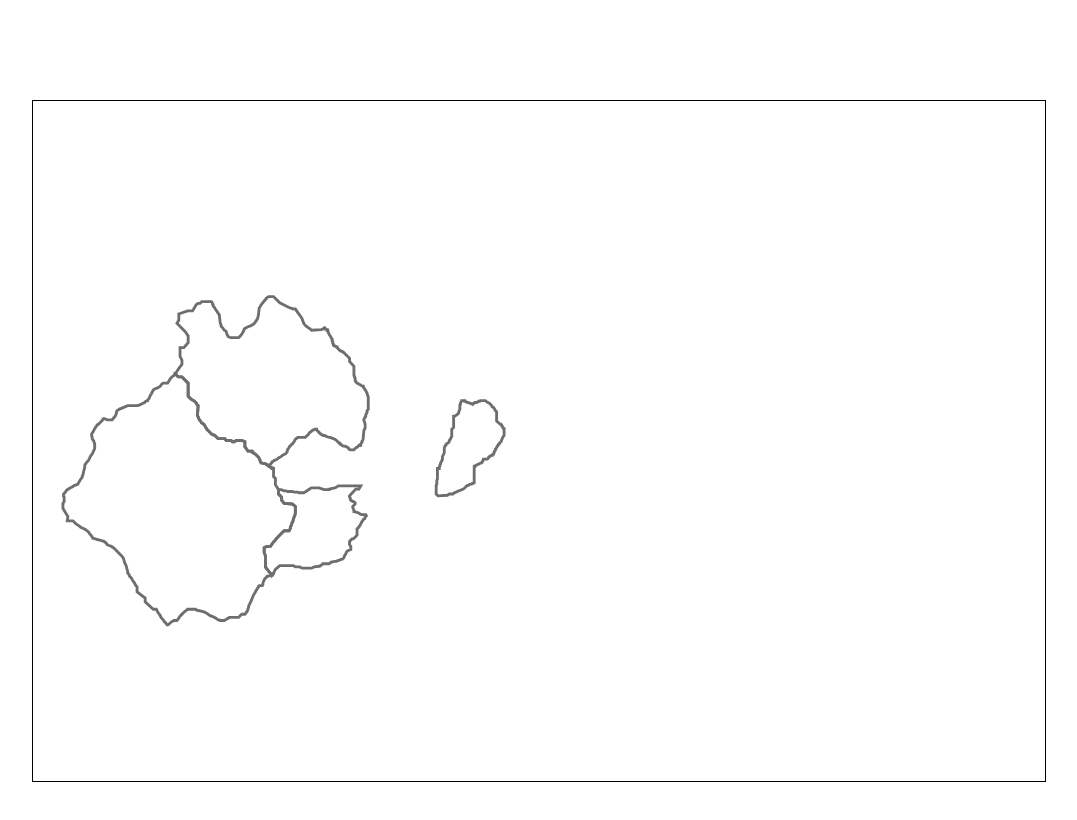
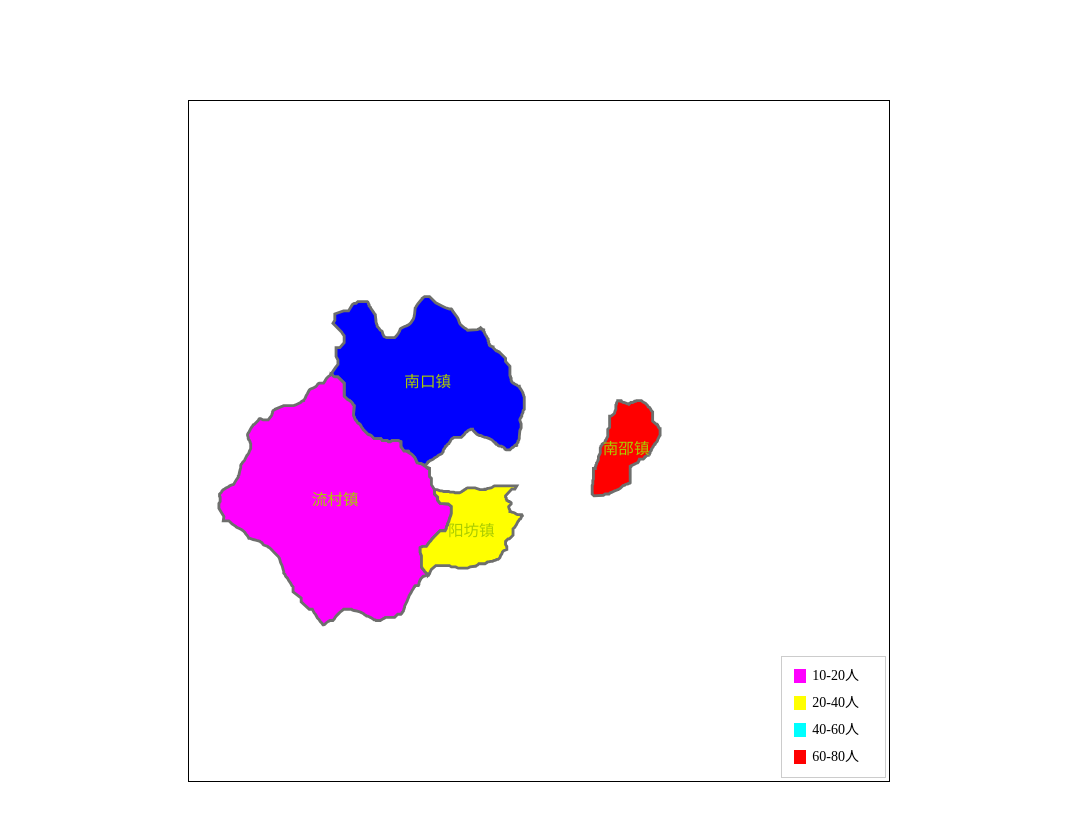
Before and after one commit to battlePlaze/echartsModels, a website: page src/index.html in a window 1280 px wide. Shown: the whole page, without its empty margins (101-1178 px from the left). Drawn offline with nearby package versions, Linux system fonts and the light colour scheme.

Commit message:
perf(location):add some function that is set map property or style
add some function that is set map property or style

```diff
--- a/src/common/js/sxcolormap.js
+++ b/src/common/js/sxcolormap.js
@@ -3,10 +3,11 @@ if (typeof jQuery === 'undefined') {
     alert('请先加载jquery');
 }
 
-
-
-
-
+window.console = window.console || (function () {
+    var c ={};
+    c.log = c.warn = c.debug = c.info = c.error = c.time = c.dir = c.profile= c.clear = c.exception = c.trace = c.assert = function(){};
+    return c;
+})();
 (function(window,$){
 
     $.fn.colorMap = function(){
@@ -15,35 +16,91 @@ if (typeof jQuery === 'undefined') {
         var _this = $(this);
         var returnData = [];
         var r;
-        var view = {};
-
-
-        //清空地图
+        var mapSet = {};
 
 
 
 
+        //地图设置
+        $.extend(true,mapSet,arg[1]);
+        mapSet.viewX = mapSet.viewX || 255;
+        mapSet.viewY = mapSet.viewY || 262;
+        mapSet.offsetX = mapSet.offsetX || 0;
+        mapSet.offsetY = mapSet.offsetY || 0;
 
+        mapSet.blockStyle = mapSet.blockStyle || {"cursor":"pointer", "stroke-width":"1.1", "stroke":"#6e6f6d","fill":"#fff"};
+
+        //清空地图
         _this.empty();
+
+        //添加元素，不破坏原有元素的属性
+        var ranId = randomId();
+        _this.append("<div id='"+ ranId +"' class='svgDiv'></div>");
+
         //画
         function drawMap(){
             var pathArr = [];
+            //图例
+            mapSample();
             if(typeof arg[0] === "string" || $.isArray(arg[0])){
                 pathArr = getPath(arg[0]);
             }
 
             if(pathArr.length > 0){
                 //绘制对象
-                r = Raphael(_this.attr('id'),parseInt(_this.width()),parseInt(_this.height()));
-                r.setViewBox(0,0,255,262);
+                r = Raphael(ranId,parseInt(_this.width()),parseInt(_this.height()));
+                r.setViewBox(mapSet.offsetX,mapSet.offsetY,mapSet.viewX,mapSet.viewY);
+
 
                 //开始绘制
                 for(var i = 0 ; i < pathArr.length; i++){
-                    r.path(pathArr[i].path).attr({
-                        "cursor":"pointer",
-                        "stroke-width":"1.1",
-                        "stroke":"#6e6f6d"
+                    var tempStyle = {};
+                    $.extend(true,tempStyle,mapSet.blockStyle);
+                    if(pathArr[i].data){
+                        if(pathArr[i].data.fill){
+                            tempStyle.fill = pathArr[i].data.fill;
+                        }else{
+                            console.log(pathArr[i].data.name +'没有颜色值,regionId为' + pathArr[i].data.regionId);
+                        }
+                    }else{
+                        tempStyle.fill = randomColor();
+                    }
+                    var elem = r.path(pathArr[i].path).attr(tempStyle).click(function(event){
+                        if(arg[1].click){
+                            arg[1].click(event,this,$(this).data("data"));
+                        }
+                    }).mouseover(function(event){
+
+                    }).mousemove(function(event){
+
+                    }).mouseout(function (event) {
+
                     });
+                    $(elem).data("data",pathArr[i]);
+
+                    var bbox = elem.getBBox(false);
+                    var text_x = bbox.x + (bbox.width / 2);
+                    var text_y = bbox.y + (bbox.height / 2);
+
+                    var textStyle = {
+                        "font-family":"微软雅黑",
+                        "font-size":"6px",
+                        "cursor":"pointer"
+                    };
+                    $.extend(true,textStyle,arg[1].textStyle);
+                    var showName = pathArr[i].data['showName'] || pathArr[i].data['name'];
+                    var textElem = r.text(text_x,text_y,showName).attr(textStyle).click(function(){
+
+                    }).mouseover(function(event){
+
+                    }).mousemove(function(event){
+
+                    }).mouseout(function(event){
+
+                    });
+                    textElem.data("data",pathArr[i]);
+
+
                 }
 
 
@@ -88,9 +145,9 @@ if (typeof jQuery === 'undefined') {
             for(var i = 0 ; i < arr.length; i++){
                 for(var j = 0; j < obj.length;j++){
                     if(arr[i]["regionId"] == obj[j]["regionId"]){
+                        arr[i].data = obj[j];
                         returnData.push(arr[i]);
                         obj.splice(j,1);
-
                     }
                 }
 
@@ -111,19 +168,87 @@ if (typeof jQuery === 'undefined') {
         };
 
 
+        //气泡设置
+        function setPop(obj){
+
+        }
+
+
+        //随机id
+        function randomId(){
+            var arr = ['a','b','c','d','e','f','g','h','i','j','k','l','m','n','o','p','q','r','s','t','u','v','w','x','y','z'];
+            var returnStr = '';
+            for(var i = 0 ; i < 4; i++){
+                var ran = Math.floor(Math.random()*26);
+                returnStr = returnStr + arr[ran];
+            }
+            if($('#' + returnStr).length > 0){
+                arguments.callee();
+            }else {
+                return returnStr;
+            }
+        }
+
+        //随机颜色
+        function randomColor(){
+            var arr = ['a','b','c','d','e','f','0','1','2','3','4','5','6','7','8','9'];
+            var returnStr = '#';
+            for(var i = 0 ; i < 6; i++){
+                var ran = Math.floor(Math.random()*16);
+                returnStr = returnStr + arr[ran];
+            }
+            if(returnStr == '#ffffff' || returnStr == '#000000'){
+                arguments.callee();
+            }else{
+                return returnStr;
+            }
+
+        }
+
+        function mapSample(){
+            var htmlStr = '';
+            if(arg[1]){
+                if($.isArray(arg[1].sample)){
+                    htmlStr = '<ul class="mapSample">';
+                    for(var i = 0; i < arg[1].sample.length;i++){
+                        if(arg[1].sample[i].color && arg[1].sample[i].name){
+                            htmlStr = htmlStr + '<li><span style="background: '+ arg[1].sample[i].color +'"></span>'+arg[1].sample[i].name+'</li>';
+                        }else{
+                            htmlStr = '';
+                            break;
+                        }
+
+                        if(i == (arg[1].sample.length - 1)){
+                            htmlStr =  htmlStr + '</ul>'
+                        }
+                    }
+                    $('#' + ranId).append(htmlStr);
+                    return;
+                }
+
+                if(typeof arg[1].sample == 'function'){
+                    htmlStr = arg[1].sample();
+                    $('#' + ranId).append(htmlStr);
+                    return;
+                }
+
+                if(typeof arg[1].sample == 'string'){
+                    htmlStr = arg[1].sample;
+                    $('#' + ranId).append(htmlStr);
+                    return;
+                }
+
+
+            }
+        }
+
         drawMap();
 
 
+        //地图 自适应
         $(window).resize(function(){
-
+            r.setSize(parseInt(_this.width()),parseInt(_this.height()));
         });
-
-
-
-
-
-
-
 
 
     }
--- a/src/index.html
+++ b/src/index.html
@@ -3,10 +3,11 @@
 <head>
     <meta charset="UTF-8">
     <title>map</title>
+    <link href="styles/s1/css/colormap.css" type="text/css" rel="stylesheet"/>
 </head>
 <style>
     #map{
-        width: 80%;
+        width: 700px;
         height:680px;
         border: 1px solid #000;
         margin: 100px auto;
@@ -24,28 +25,46 @@
 <script type="text/javascript" src="common/js/sxcolormap.js"></script>
 <script type="text/javascript">
     $(function(){
+
         var data = [
             {
                 "regionId":"110114104000",
-                "name":"阳坊镇"
+                "name":"阳坊镇",
+                "fill":"#ff0"
             },
             {
                 "regionId":"110114111000",
-                "name":"南邵镇"
+                "name":"南邵镇",
+                "fill":"#f00"
             },
             {
                 "regionId":"110114002000",
-                "name":"南口镇"
+                "name":"南口镇",
+                "fill":"#00f"
             },
             {
                 "regionId":"110114118000",
-                "name":"流村镇"
+                "name":"流村镇",
+                "fill":"#f0f"
             }
         ];
 
         $('#map').colorMap(data,{
-            "offsetX":-100,
-            "offsetY":0
+            "offsetX":0,
+            "offsetY":0,
+            "sample":[{"name":"10-20人","color":"#f0f"},{"name":"20-40人","color":"#ff0"},{"name":"40-60人","color":"#0ff"},{"name":"60-80人","color":"#f00"}],
+            "popWin":function(t,data){
+
+            },
+            "elemClick":function(event,t,data){
+
+            },
+            "textStyle":{
+                "fill":"#ac0"
+            },
+            "setText":function(t,data){
+
+            }
         });
     });
 </script>
--- /dev/null
+++ b/src/styles/s1/css/colormap.css
@@ -0,0 +1,29 @@
+*{
+    margin: 0;
+    padding: 0;
+}
+.svgDiv{
+    position: relative;
+}
+.mapSample{
+    list-style: none;
+    padding: 12px 26px 0px 12px;
+    border: 1px solid rgb(204, 204, 204);
+    position: absolute;
+    bottom: 7px;
+    right: 3px;
+}
+.mapSample li{
+    height: 14px;
+    color: rgb(0, 0, 0);
+    line-height: 14px;
+    margin-bottom: 13px;
+    overflow: hidden;
+    font-size: 14px;
+    font-family: 微软雅黑;
+}
+.mapSample li > span{
+    padding-left: 12px;
+    line-height: 100%;
+    margin-right: 6px;
+}
```
